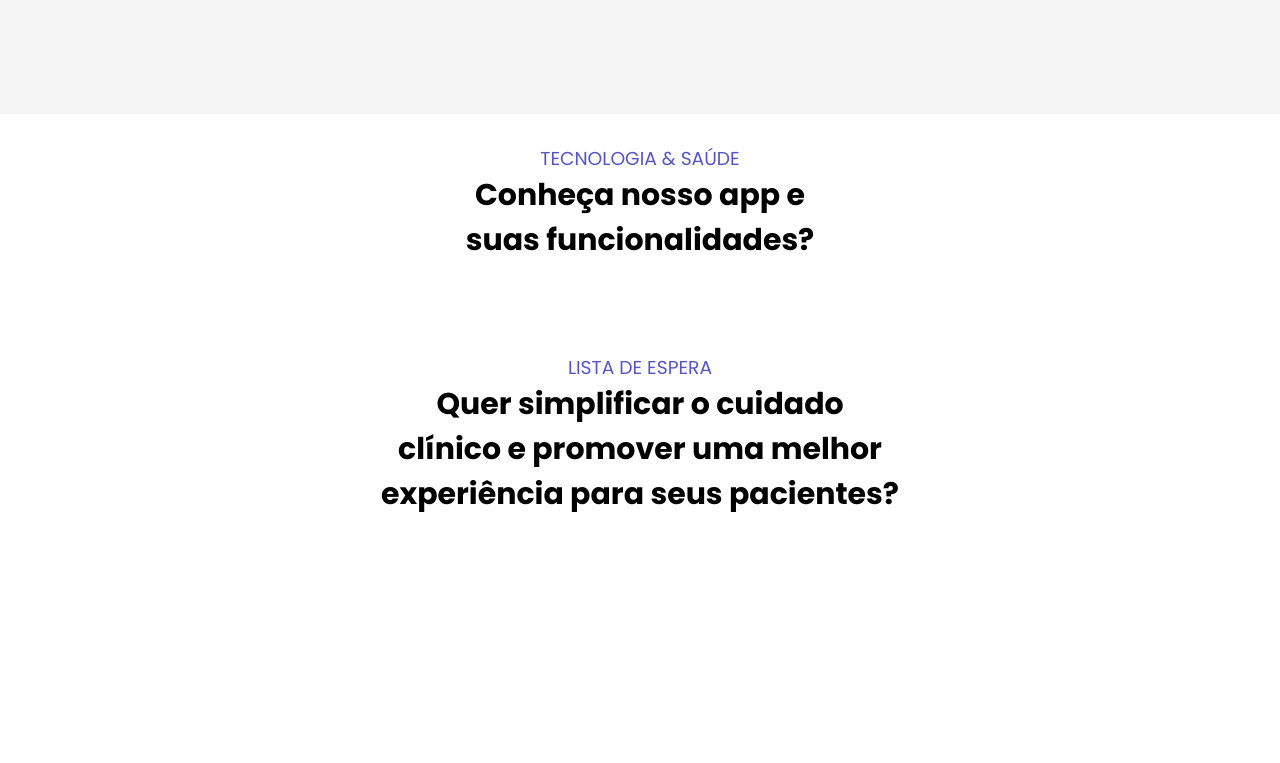
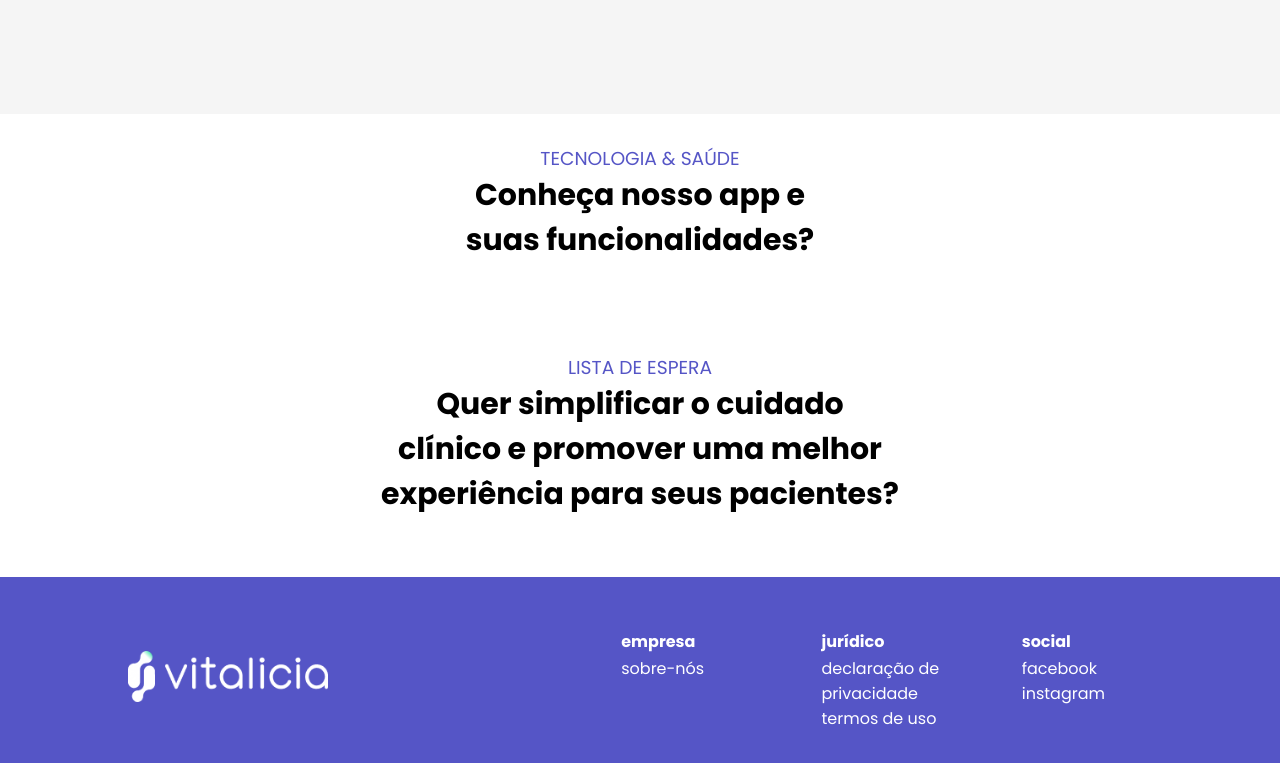
Before and after one commit to igornog/igornog.github.io, a React (Create React App) app in the folder my-app/: page / in a window 1280 px wide. Shown: the part 2436-3199 px from the top of the page. Before the commit the page ends 3013 px from the top, so only its background shows below. Built offline with nearby package versions, Linux system fonts and the light colour scheme.

Commit message:
added footer

```diff
--- a/my-app/src/App.js
+++ b/my-app/src/App.js
@@ -4,6 +4,7 @@ import FirstSection from '../src/components/first-section/FirstSection'
 import SecondSection from '../src/components/second-section/SecondSection'
 import ThirdSection from '../src/components/third-section/ThirdSection'
 import FourthSection from '../src/components/fourth-section/FourthSection'
+import Footer from './components/footer/Footer'
 
 import firstSectionImg from "../src/assets/first-section-img.png"
 
@@ -30,6 +31,7 @@ function App() {
         title3="experiência para seus pacientes?"
         subtitle="lista de espera"
       />
+      <Footer/>
     </div>
   );
 }
--- a/my-app/src/components/footer/footer-mb.scss
+++ b/my-app/src/components/footer/footer-mb.scss
@@ -1,10 +1,2 @@
 @media only screen and (max-width: 1024px) {
-  footer {
-    padding: 50px 15px 100px;
-    div {
-      ul {
-        grid-auto-rows: 30px;
-      }
-    }
-  }
 }
--- a/my-app/src/components/footer/footer.js
+++ b/my-app/src/components/footer/footer.js
@@ -3,62 +3,47 @@ import React from 'react';
 import './footer.scss';
 import './footer-mb.scss';
 
+import footerLogo from "../../assets/footer-logo-img.png"
+
 const Footer = () =>
   <footer>
-    <p>Questions? Call 0800-761-4632</p>
+    <figure>
+      <img src={footerLogo} alt="Vitalicia-logo"/>
+    </figure>
     <div>
-      <ul>
-        <a href="https://www.netflix.com">
-          <li>FAQ</li>
-        </a>
-        <a href="https://www.netflix.com">
-          <li>Help Center</li>
-        </a>
-        <a href="https://www.netflix.com">
-          <li>Account</li>
-        </a>
-        <a href="https://www.netflix.com">
-          <li>Media Center</li>
-        </a>
-        <a href="https://www.netflix.com">
-          <li>Investor Relations</li>
-        </a>
-        <a href="https://www.netflix.com">
-          <li>Redeem Gift Cards</li>
-        </a>
-        <a href="https://www.netflix.com">
-          <li>Buy Gift Cards</li>
-        </a>
-        <a href="https://www.netflix.com">
-          <li>Ways to Watch</li>
-        </a>
-        <a href="https://www.netflix.com">
-          <li>Terms of Use</li>
-        </a>
-        <a href="https://www.netflix.com">
-          <li>Privacy</li>
-        </a>
-        <a href="https://www.netflix.com">
-          <li>Cookie Preferences</li>
-        </a>
-        <a href="https://www.netflix.com">
-          <li>Corporate Information</li>
-        </a>
-        <a href="https://www.netflix.com">
-          <li>Contact Us</li>
-        </a>
-        <a href="https://www.netflix.com">
-          <li>Speed Test</li>
-        </a>
-        <a href="https://www.netflix.com">
-          <li>Legal Notices</li>
-        </a>
-        <a href="https://www.netflix.com">
-          <li>Netflix Originals</li>
-        </a>
-      </ul>
+      <table>
+        <thead>
+          <tr>
+            <th>empresa</th>
+            <th>jurídico</th>
+            <th>social</th>
+          </tr>
+        </thead>
+        <tbody>
+          <tr>
+            <td>
+              <ul>
+                <li>
+                  sobre-nós
+                </li>
+              </ul>
+            </td>
+            <td>
+              <ul>
+                <li>declaração de privacidade</li>
+                <li>termos de uso</li>
+              </ul>
+            </td>
+            <td>
+              <ul>
+                <li>facebook</li>
+                <li>instagram</li>
+              </ul>
+            </td>
+          </tr>
+        </tbody>
+      </table>
     </div>
-    <p>Netflix Brazil</p>
   </footer>
 
 export default Footer;
--- a/my-app/src/components/footer/footer.scss
+++ b/my-app/src/components/footer/footer.scss
@@ -1,27 +1,35 @@
 footer {
-  background-color: #000;
-  border-top: 9px solid #222;
-  padding: 50px 20vw 100px;
-  div {
-    padding: 50px 0;
-    ul {
-      display: grid;
-      grid-template-columns: repeat(auto-fill, minmax(200px, 1fr));
-      grid-auto-rows: 50px;
-      a {
-        text-decoration: none;
-        display: flex;
-        align-items: center;
-        &:hover {
-          text-decoration: underline #757575;
-        }
-      }
-      li {
-        list-style-type: none;
+  padding: 50px 10vw 50px;
+  background-color: #5555C6;
+  color: #fff;
+  display: flex;
+  align-items: center;
+  justify-content: space-between;
+
+  img {
+    width: 200px;
+    height: auto;
+  }
+  tbody, thead {
+    th {
+      text-align: left;
+      font-weight: 700;
+      width: 33.3%;
+      padding: 0 0 0 70px;
+    }
+    tr {
+      td{
+        width: 20%;
+        font-weight: 400;
         text-align: left;
-        color: #757575;
-        font-size: 16px;
+        vertical-align: baseline;
       }
     }
   }
+  ul{
+    li {
+      list-style-type: none;
+      padding: 0 0 0 70px;
+    }
+  }
 }
```
Also changed, not shown: my-app/src/assets/footer-logo-img.png (renamed from my-app/src/assets/Frame (2).png).
